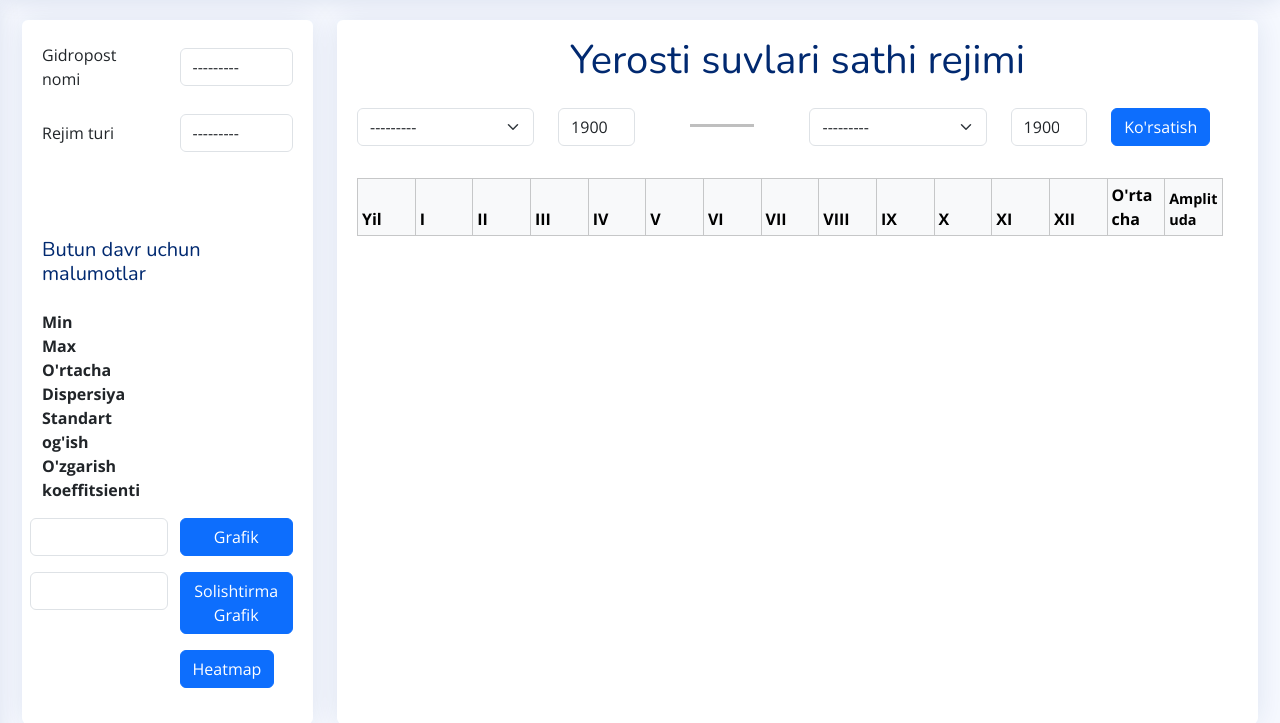
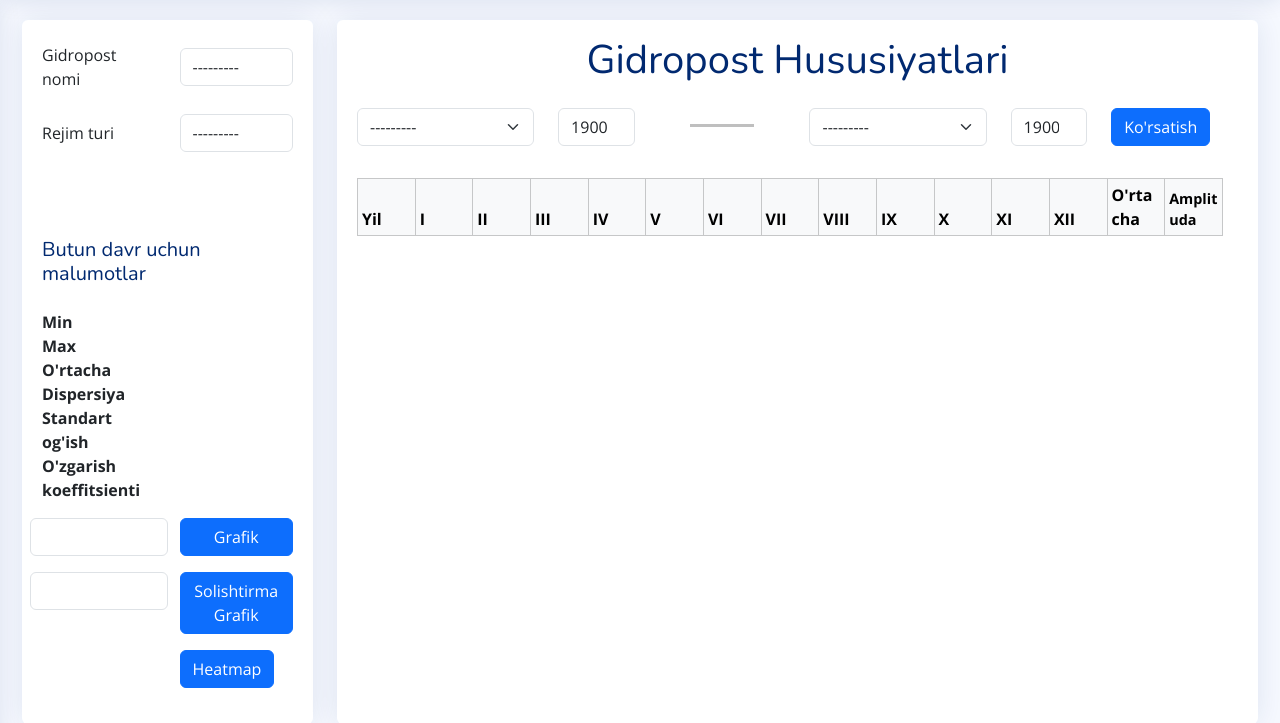
Before and after one commit to shDavlatbek/HydroSystem, a Django app: page /hydrometeorological/show/hydropost-levels/ in a window 1280 px wide. Shown: the part 60-783 px from the top of the page. Run offline with Django 5.2, Linux system fonts and the light colour scheme; the visitor is signed in with stand-in values (Sample User, id 1); data that the repository does not hold is empty; some libraries are stand-ins or nearby versions.

Commit message:
Change header of hydropost template

```diff
--- a/templates/hydrometeorological/show/ground_water_level.html
+++ b/templates/hydrometeorological/show/ground_water_level.html
@@ -140,7 +140,7 @@
 
         <div class="card rounded-2 h-100 mb-0 overflow-hidden">
           <div class="card-body">
-              <div class="row my-3 text-center blue"><h1>Yerosti suvlari sathi rejimi</h1></div>
+              <div class="row my-3 text-center blue"><h1>Gidropost Hususiyatlari</h1></div>
               <div class="row">
                 <div class="col-lg-4">
                   <div class="row mb-3">
```
